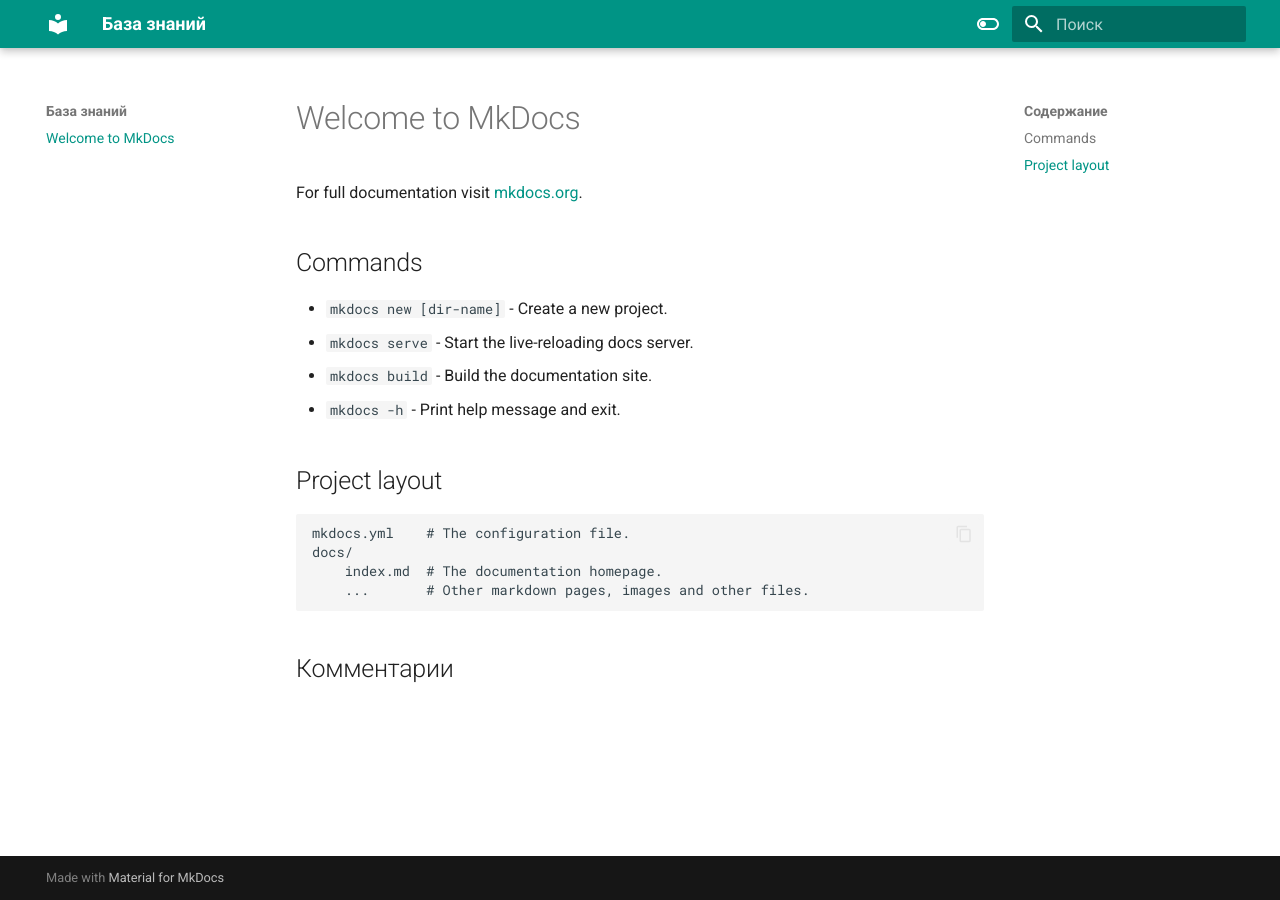
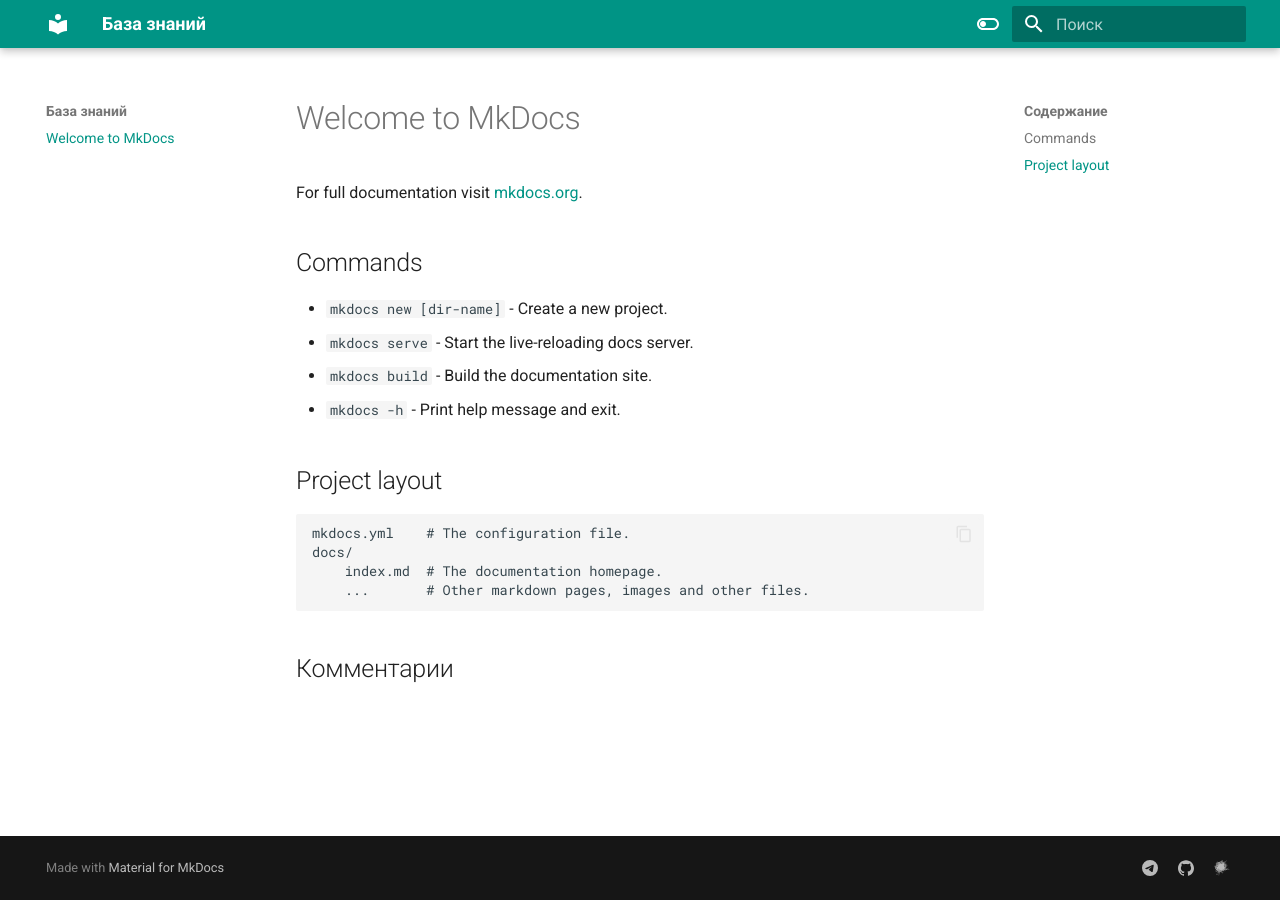
Before and after one commit to shlyapp/obsidian-knowledge-base, an MkDocs documentation site: the page built from docs/index.md, in a window 1280 px wide. Built offline with MkDocs 1.6.1 and Material for MkDocs 9.7.7, drawn with Linux system fonts in a browser that asks for light colours; comment, search, counter and statistics services are not loaded.

Commit message:
Добавил в футер упоминания контактов

```diff
--- a/mkdocs.yml
+++ b/mkdocs.yml
@@ -5,6 +5,7 @@
     - navigation.path
     - navigation.tracking
     - navigation.top
+    - navigation.footer
     - search.suggest
     - search.highlight
     - content.tabs.link
@@ -26,6 +27,15 @@
       accent: lime
   custom_dir: overrides
 
+extra:
+  social:
+    - icon: simple/telegram
+      link: https://t.me/selfdoor
+    - icon: simple/github
+      link: https://github.com/shlyapp
+    - icon: simple/habr
+      link: https://habr.com/ru/users/selfdoor/
+
 plugins:
  - search
  - document-dates
```
